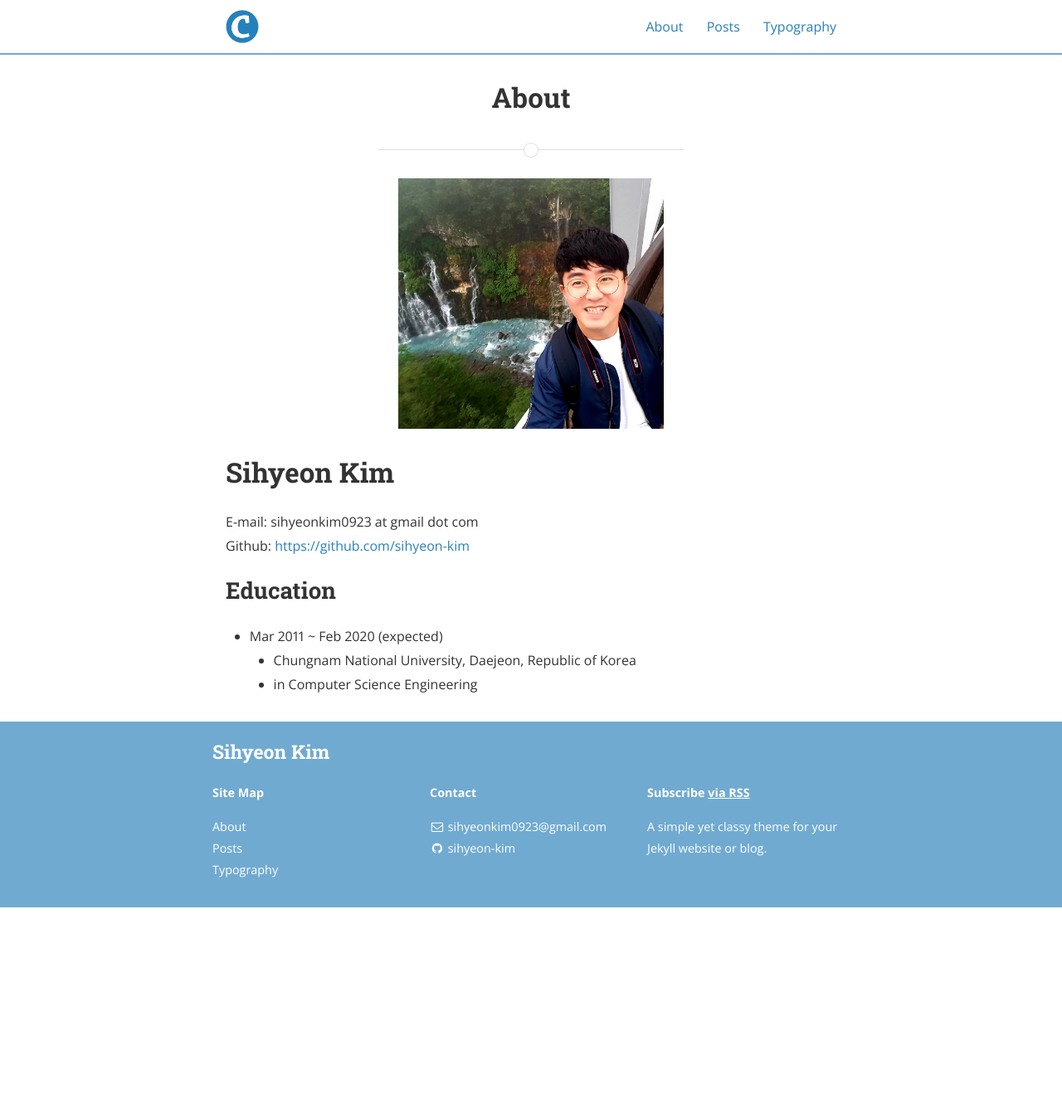
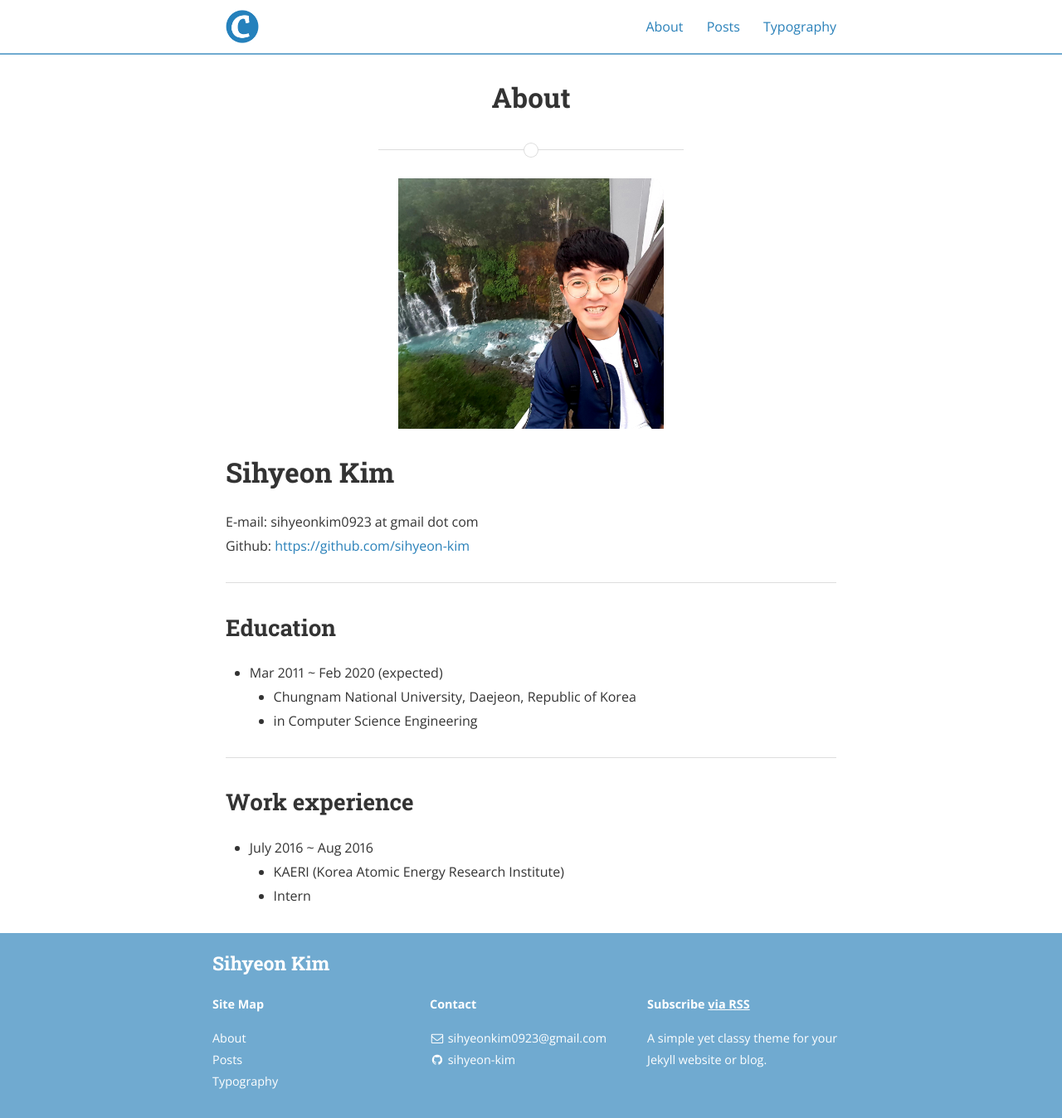
Before and after one commit to sihyeon-kim/sihyeon-kim.github.io, a Jekyll site: the page built from about.md, in a window 1280 px wide. Shown: the whole page at 83% size. Built offline with Jekyll 4.4.1, drawn with Linux system fonts in a browser that asks for light colours; nearby versions of some CDN libraries; before the commit the page ends 1094 px from its top, so only the background shows below that.

Commit message:
Update about.md

```diff
--- a/about.md
+++ b/about.md
@@ -10,7 +10,16 @@ permalink: /about/
 E-mail: sihyeonkim0923 at gmail dot com
 Github: [https://github.com/sihyeon-kim](https://github.com/sihyeon-kim)
 
+---
+
 ## Education
-- Mar 2011 ~ Feb 2020 (expected)
-  - Chungnam National University, Daejeon, Republic of Korea
-  - in Computer Science Engineering
+  - Mar 2011 ~ Feb 2020 (expected)
+    - Chungnam National University, Daejeon, Republic of Korea
+    - in Computer Science Engineering
+
+---
+
+## Work experience
+  - July 2016 ~ Aug 2016
+    - KAERI (Korea Atomic Energy Research Institute)
+    - Intern
```
